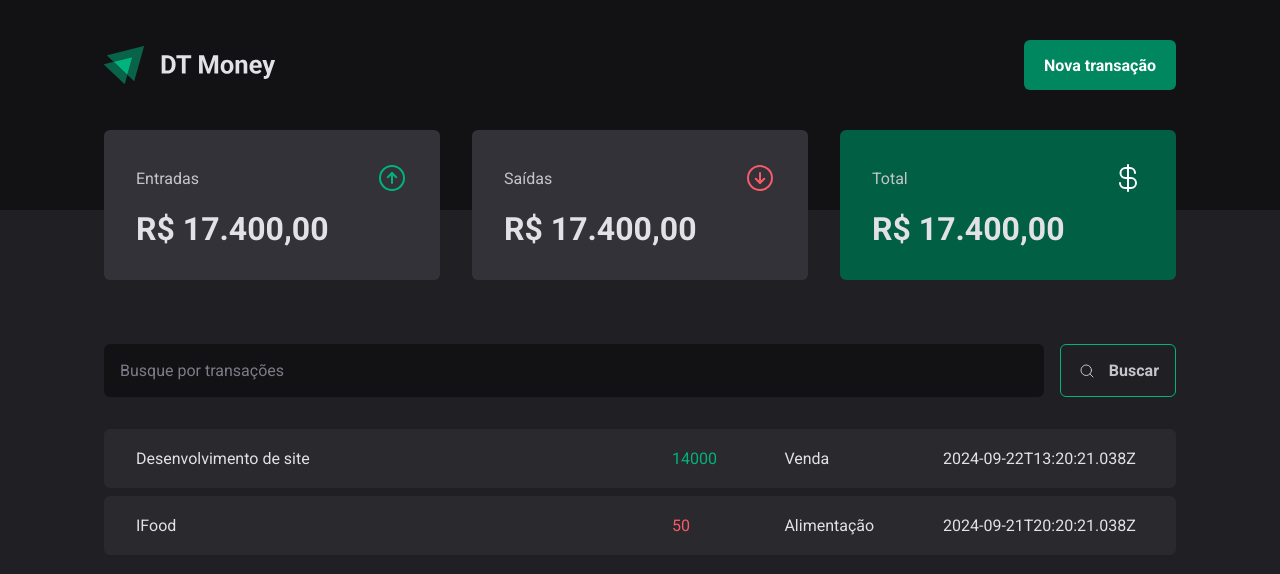
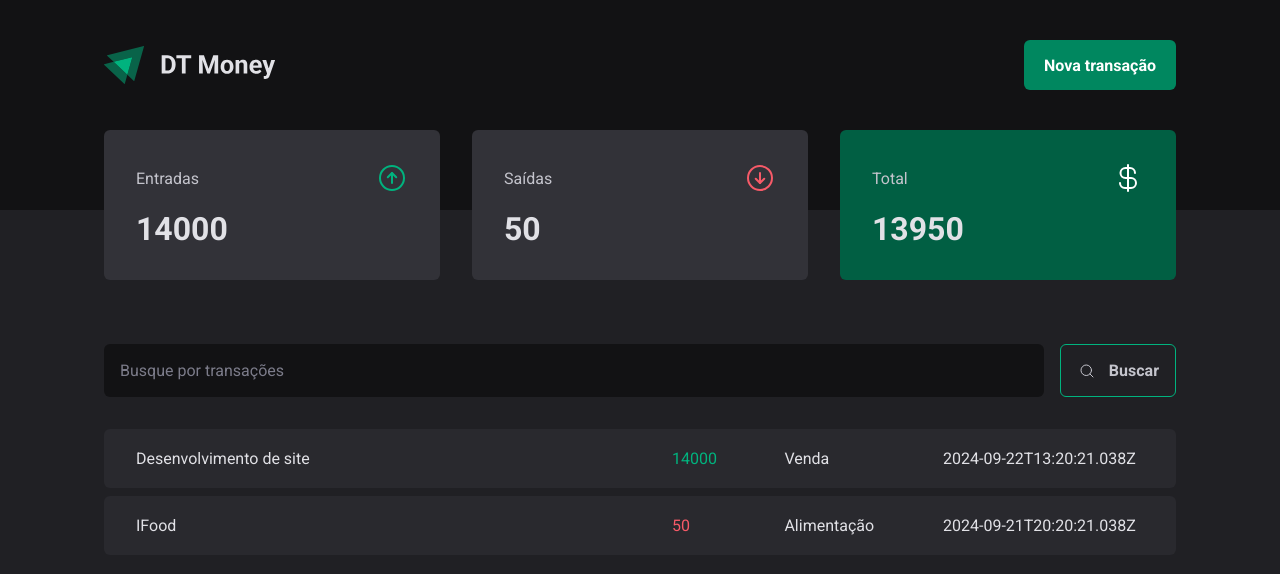
Before and after one commit to ledoctah/dt.money, a React (Vite) app: page / in a window 1280 px wide. Shown: the top 574 px of the page. Built offline with nearby package versions, Linux system fonts and the light colour scheme; data requests are answered from the project's data file.

Commit message:
feat: add transactions context

```diff
--- a/src/App.tsx
+++ b/src/App.tsx
@@ -5,12 +5,16 @@ import { GlobalStyle } from './styles/global';
 
 import { Transactions } from './pages/Transactions';
 
+import { TransactionsProvider } from './contexts/TransactionsContext';
+
 export function App() {
   return (
     <ThemeProvider theme={defaultTheme}>
       <GlobalStyle />
 
-      <Transactions />
+      <TransactionsProvider>
+        <Transactions />
+      </TransactionsProvider>
     </ThemeProvider>
   );
 }
--- a/src/components/Summary/index.tsx
+++ b/src/components/Summary/index.tsx
@@ -1,8 +1,32 @@
+import { useContext } from 'react';
 import { ArrowCircleDown, ArrowCircleUp, CurrencyDollar } from 'phosphor-react';
 
 import { SummaryCard, SummaryContainer } from './styles';
 
+import { TransactionsContext } from '../../contexts/TransactionsContext';
+
 export function Summary() {
+  const { transactions } = useContext(TransactionsContext);
+
+  const summary = transactions.reduce(
+    (acc, curr) => {
+      if (curr.type === 'income') {
+        acc.income += curr.price;
+      } else if (curr.type === 'outcome') {
+        acc.outcome += curr.price;
+      }
+
+      acc.total = acc.income - acc.outcome;
+
+      return acc;
+    },
+    {
+      income: 0,
+      outcome: 0,
+      total: 0,
+    },
+  );
+
   return (
     <SummaryContainer>
       <SummaryCard>
@@ -11,7 +35,7 @@ export function Summary() {
           <ArrowCircleUp size={32} color="#00B37E" />
         </header>
 
-        <strong>R$ 17.400,00</strong>
+        <strong>{summary.income}</strong>
       </SummaryCard>
 
       <SummaryCard>
@@ -20,7 +44,7 @@ export function Summary() {
           <ArrowCircleDown size={32} color="#F75A68" />
         </header>
 
-        <strong>R$ 17.400,00</strong>
+        <strong>{summary.outcome}</strong>
       </SummaryCard>
 
       <SummaryCard variant="green">
@@ -29,7 +53,7 @@ export function Summary() {
           <CurrencyDollar size={32} color="#FFFFFF" />
         </header>
 
-        <strong>R$ 17.400,00</strong>
+        <strong>{summary.total}</strong>
       </SummaryCard>
     </SummaryContainer>
   );
--- /dev/null
+++ b/src/contexts/TransactionsContext.tsx
@@ -0,0 +1,46 @@
+import { createContext, useEffect, useState } from 'react';
+
+export interface Transaction {
+  id: number;
+  description: string;
+  type: 'income' | 'outcome';
+  price: number;
+  category: string;
+  createdAt: string;
+}
+
+interface TransactionsContextType {
+  transactions: Transaction[];
+}
+
+interface TransactionsProviderProps {
+  children: React.ReactNode;
+}
+
+export const TransactionsContext = createContext({} as TransactionsContextType);
+
+export function TransactionsProvider({ children }: TransactionsProviderProps) {
+  const [transactions, setTransactions] = useState<Transaction[]>([]);
+
+  useEffect(() => {
+    async function loadTransactions() {
+      const response = await fetch('http://localhost:3000/transactions');
+
+      const data = await response.json();
+
+      setTransactions(data);
+    }
+
+    loadTransactions();
+  }, []);
+
+  return (
+    <TransactionsContext.Provider
+      value={{
+        transactions,
+      }}
+    >
+      {children}
+    </TransactionsContext.Provider>
+  );
+}
```
